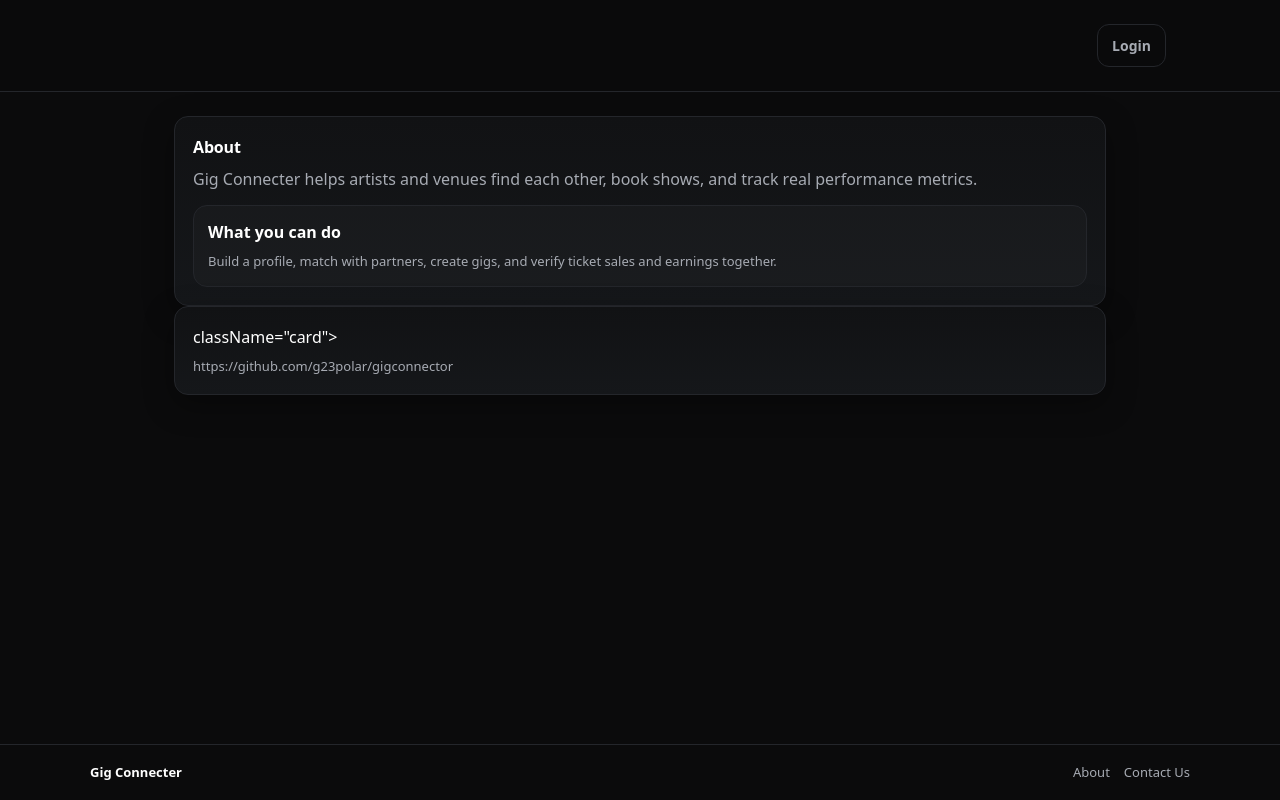
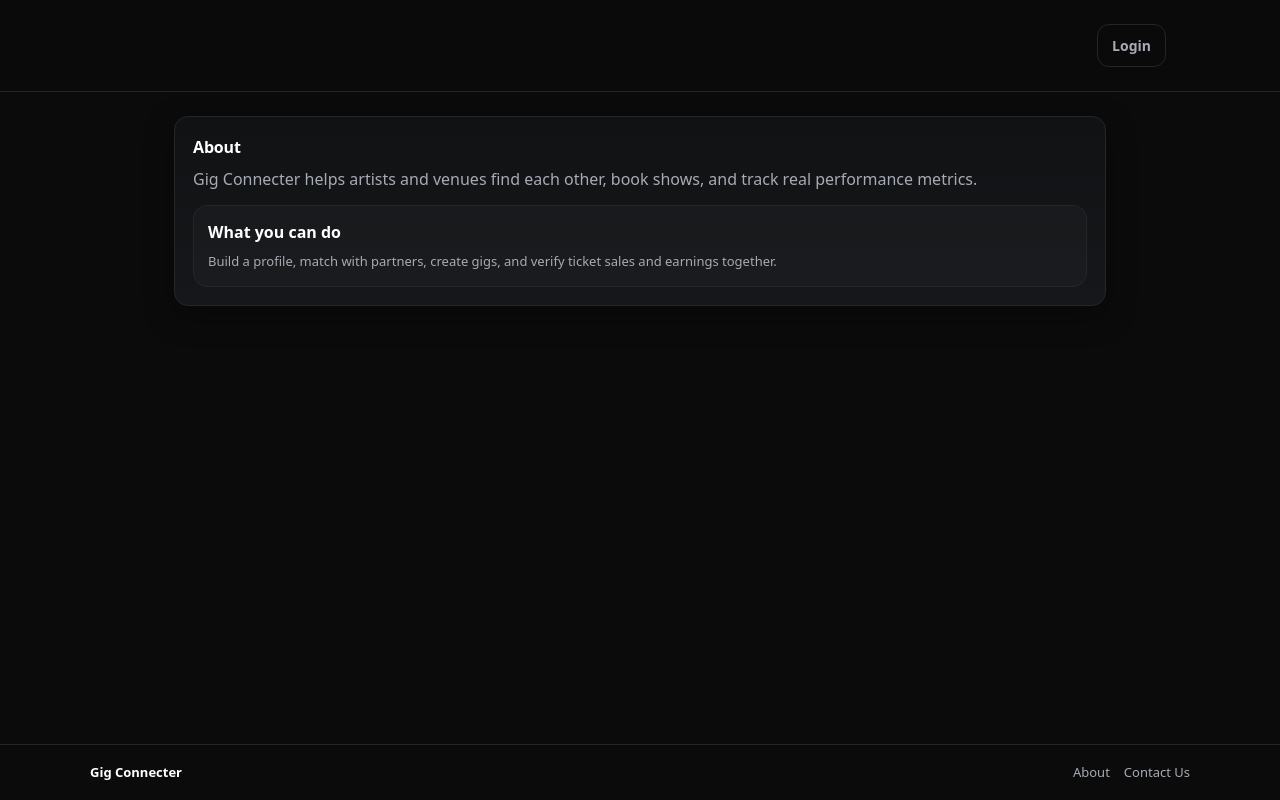
Before and after one commit to g23polar/gigconnector, a React app in the folder frontend/: page /about in a window 1280 px wide. Built offline with nearby package versions, Linux system fonts and the light colour scheme; no server answers; the HTML template or start-up script is replaced by a standard one.

Commit message:
remove_git

```diff
--- a/frontend/src/pages/About.tsx
+++ b/frontend/src/pages/About.tsx
@@ -17,15 +17,6 @@ export default function About() {
           </div>
         </div>
       </Panel>
-
-
-      <Panel>
-        <div>className="card"{">"}
-          <div className="cardMeta" style={{ marginTop: 8 }}>
-              https://github.com/g23polar/gigconnector
-          </div>
-        </div>
-      </Panel>
     </div>
   );
 }
```
